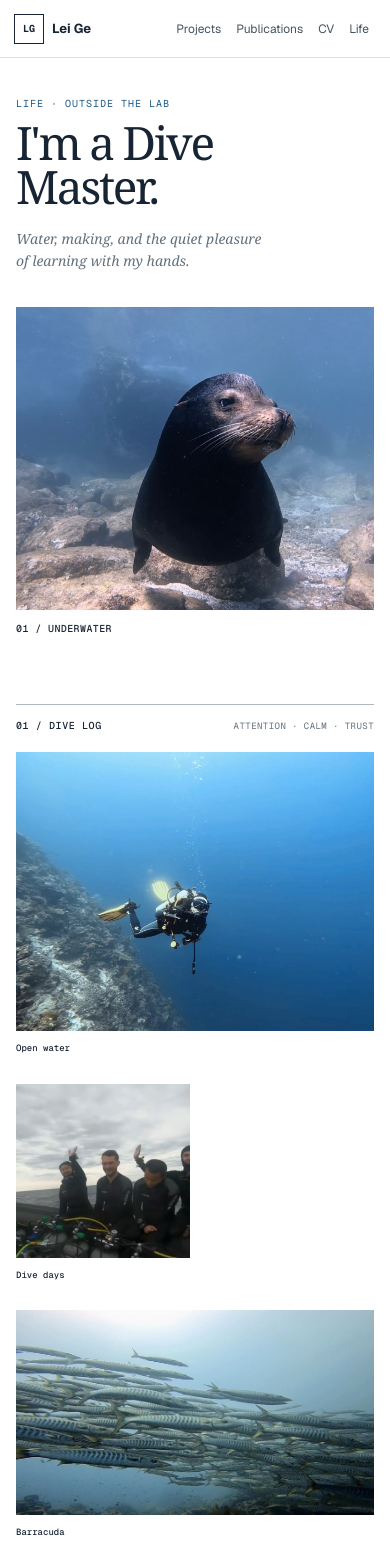
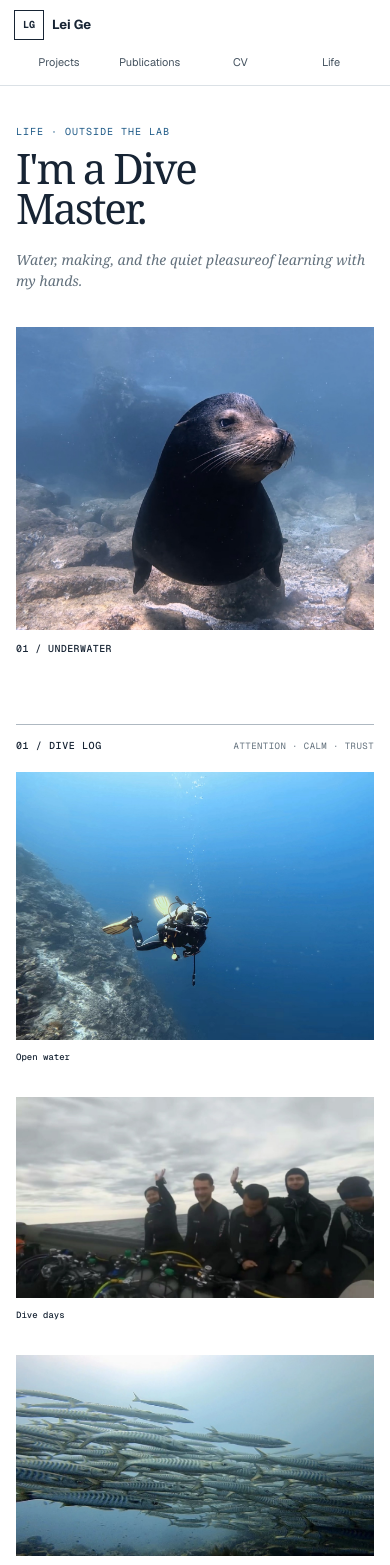
Before and after one commit to leigedove/Lei-Ge, a Next.js app: page /life in a window 390 px wide. Shown: the top 1565 px of the page. Built offline with nearby package versions, Linux system fonts and the light colour scheme; no server answers.

Commit message:
Fix Life page mobile layout

```diff
--- a/app/globals.css
+++ b/app/globals.css
@@ -1533,10 +1533,10 @@ a.news-row:hover .news-text {
   }
 
   .site-header {
-    grid-template-columns: auto minmax(0, 1fr);
-    gap: 8px;
-    min-height: 58px;
-    padding: 6px max(14px, env(safe-area-inset-right)) 6px
+    grid-template-columns: 1fr;
+    gap: 2px;
+    min-height: 86px;
+    padding: 8px max(14px, env(safe-area-inset-right)) 4px
       max(14px, env(safe-area-inset-left));
   }
 
@@ -1556,17 +1556,19 @@ a.news-row:hover .news-text {
   }
 
   .site-header nav {
+    width: 100%;
     min-width: 0;
     gap: 1px;
-    justify-content: flex-end;
+    justify-content: space-between;
     border: 0;
-    font-size: 12px;
+    font-size: 11px;
   }
 
   .site-header nav a {
     display: grid;
-    min-height: 44px;
-    padding: 0 7px;
+    min-height: 34px;
+    flex: 1;
+    padding: 0 5px;
     border-radius: 4px;
     place-items: center;
     white-space: nowrap;
@@ -2177,8 +2179,12 @@ a.news-row:hover .news-text {
   }
 
   .life-intro h1 {
-    max-width: 330px;
-    font-size: 46px;
+    max-width: 310px;
+    font-size: 42px;
+  }
+
+  .life-intro > p br {
+    display: none;
   }
 
   .life-intro > p {
@@ -2202,43 +2208,27 @@ a.news-row:hover .news-text {
   }
 
   .life-spread {
-    grid-template-columns: repeat(2, minmax(0, 1fr));
-    gap: 28px 10px;
-  }
-
-  .life-shot-open {
-    grid-column: 1 / -1;
-    grid-row: auto;
-  }
-
-  .life-shot-team {
+    grid-template-columns: 1fr;
+    gap: 32px;
+  }
+
+  .life-shot-open,
+  .life-shot-team,
+  .life-shot-barracuda,
+  .life-shot-turtle {
     grid-column: 1;
     grid-row: auto;
-  }
-
-  .life-shot-barracuda {
-    grid-column: 1 / -1;
-    grid-row: auto;
     margin-top: 0;
   }
 
-  .life-shot-turtle {
-    grid-column: 2;
-    grid-row: auto;
-    margin-top: 0;
-  }
-
   .life-shot-open img {
-    aspect-ratio: 1.28 / 1;
+    aspect-ratio: 4 / 3;
   }
 
   .life-shot-team img,
+  .life-shot-barracuda img,
   .life-shot-turtle img {
-    aspect-ratio: 1 / 1;
-  }
-
-  .life-shot-barracuda img {
-    aspect-ratio: 1.75 / 1;
+    aspect-ratio: 16 / 9;
   }
 
   .life-art-section {
@@ -2261,22 +2251,24 @@ a.news-row:hover .news-text {
   }
 
   .life-art-grid {
-    grid-template-columns: repeat(2, minmax(0, 1fr));
-    gap: 42px 10px;
+    grid-template-columns: 1fr;
+    gap: 44px;
   }
 
   .life-art-form {
-    grid-column: 1 / -1;
-    width: calc(78% - 5px);
+    grid-column: 1;
+    width: 82%;
   }
 
   .life-art-cake {
-    grid-column: 2;
-    margin-top: -10px;
+    grid-column: 1;
+    width: 68%;
+    margin-top: 0;
+    justify-self: end;
   }
 
   .life-art-calligraphy {
-    grid-column: 1 / -1;
+    grid-column: 1;
     margin-top: 0;
   }
 
```
